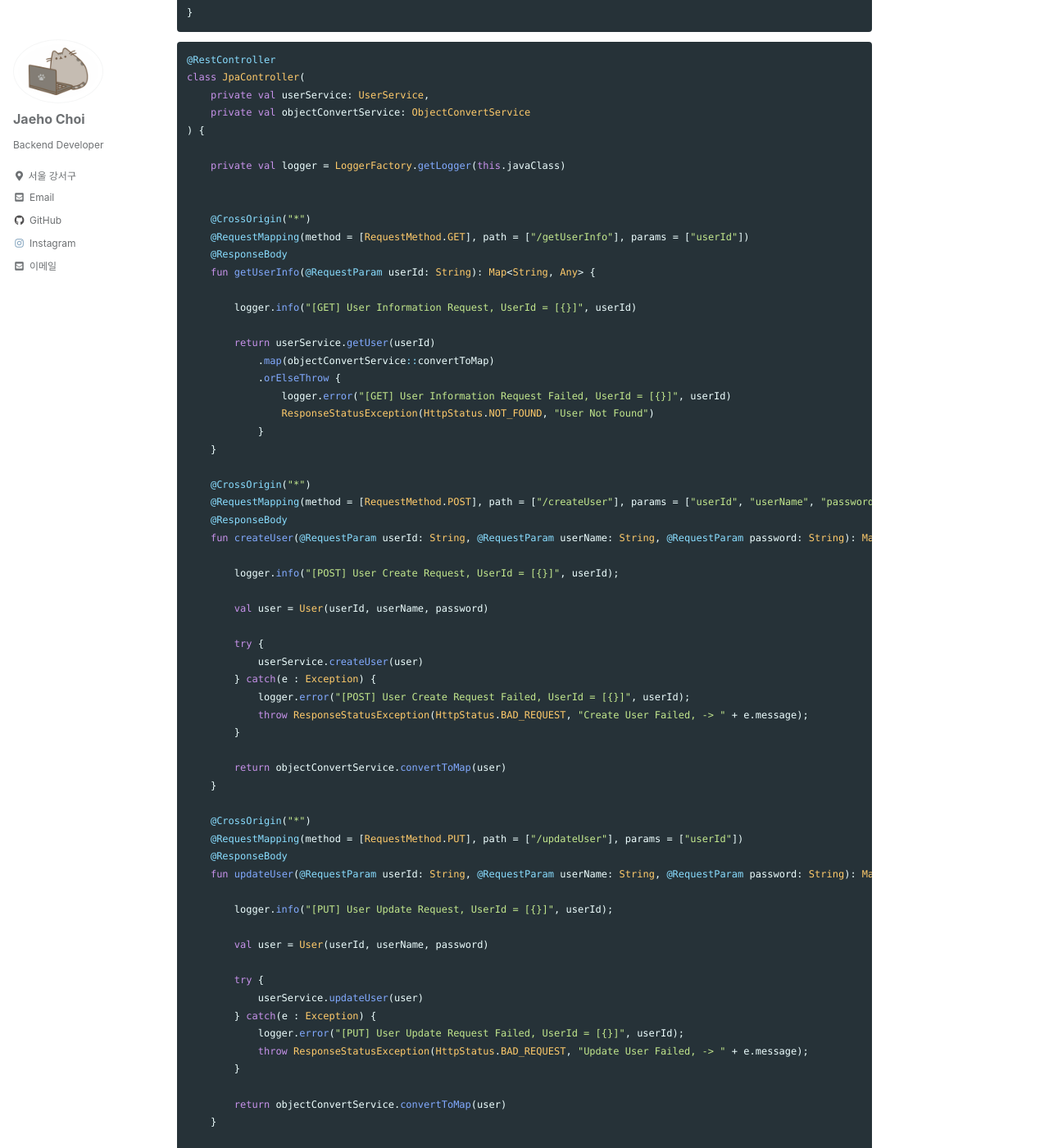
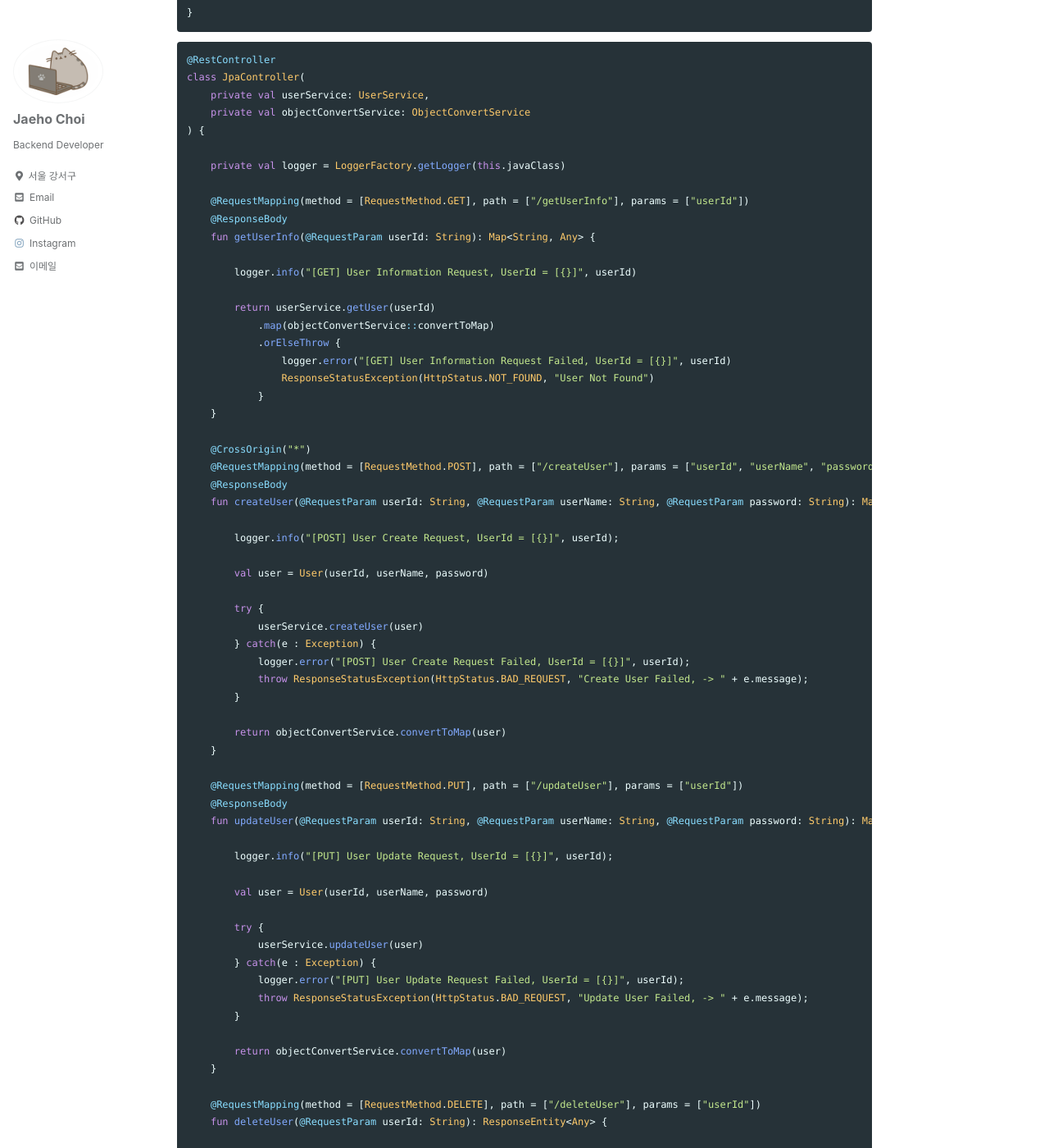
Before and after one commit to JulySeven1995/JulySeven1995.github.io, a Jekyll site: the page built from _posts/dev/2021-04-25-kotlin-start.md, in a window 1280 px wide and 1400 px high, scrolled down 1968 px. Shown: the whole window at 82% size. Built offline with Jekyll 4.4.1, drawn with Linux system fonts in a browser that asks for light colours; cached includes are drawn as plain includes.

Commit message:
drop cross origin *

```diff
--- a/_posts/dev/2021-04-25-kotlin-start.md
+++ b/_posts/dev/2021-04-25-kotlin-start.md
@@ -106,8 +106,6 @@ class JpaController(
 
     private val logger = LoggerFactory.getLogger(this.javaClass)
 
-
-    @CrossOrigin("*")
     @RequestMapping(method = [RequestMethod.GET], path = ["/getUserInfo"], params = ["userId"])
     @ResponseBody
     fun getUserInfo(@RequestParam userId: String): Map<String, Any> {
@@ -141,7 +139,6 @@ class JpaController(
         return objectConvertService.convertToMap(user)
     }
 
-    @CrossOrigin("*")
     @RequestMapping(method = [RequestMethod.PUT], path = ["/updateUser"], params = ["userId"])
     @ResponseBody
     fun updateUser(@RequestParam userId: String, @RequestParam userName: String, @RequestParam password: String): Map<String, Any> {
@@ -160,7 +157,6 @@ class JpaController(
         return objectConvertService.convertToMap(user)
     }
 
-    @CrossOrigin("*")
     @RequestMapping(method = [RequestMethod.DELETE], path = ["/deleteUser"], params = ["userId"])
     fun deleteUser(@RequestParam userId: String): ResponseEntity<Any> {
 
```
